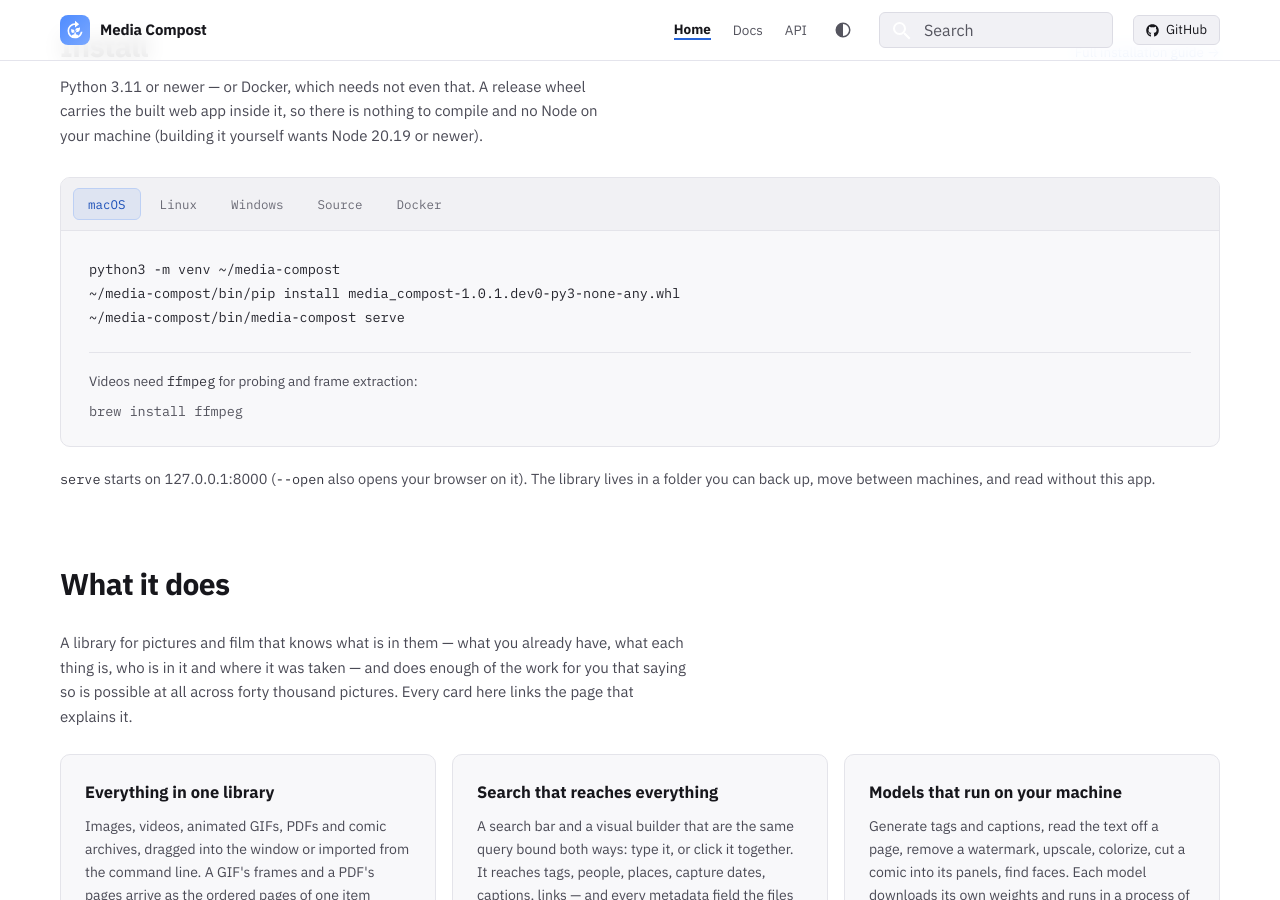
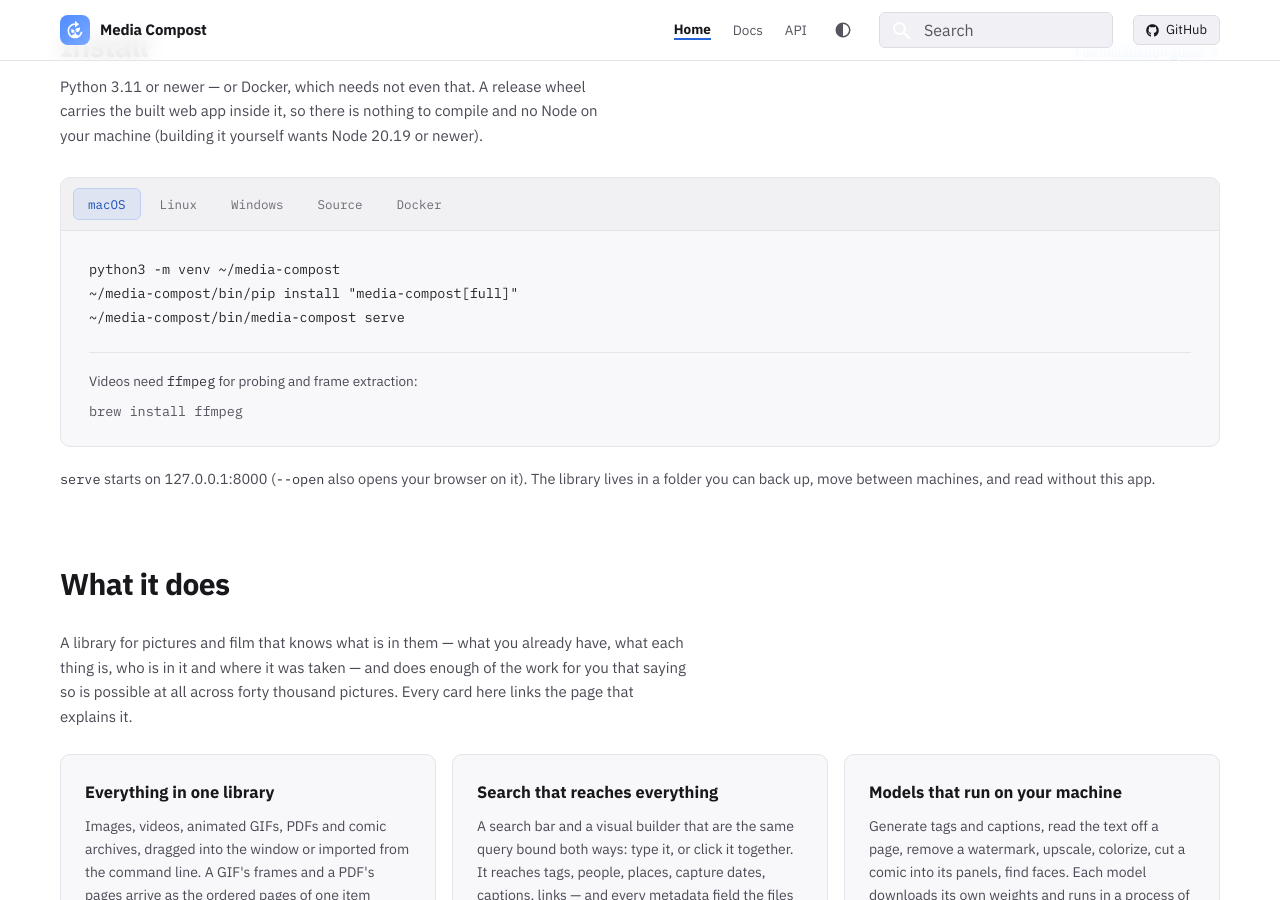
Before and after one commit to mediacompost/media-compost, an MkDocs documentation site: the page built from docs/index.md, in a window 1280 px wide and 900 px high, scrolled down 546 px. Built offline with MkDocs 1.6.1 and Material for MkDocs 9.7.7, drawn with Linux system fonts in a browser that asks for light colours; the version menu is left out.

Commit message:
The landing page installs from PyPI
The three OS tabs told you to pip install a wheel filename, which is a file
you have to have found and downloaded first — written before there was an
index to install from. `pip install "media-compost[full]"` is the whole
instruction now, and `[full]` because what the landing page is offering is
the web app.

The version no longer appears in those lines, so `extra.version_number` is
the footer's alone; its comment said both.

mkdocs build --strict passes and the rendered page carries the new line
three times.

Co-Authored-By: Claude Opus 5 <noreply@anthropic.com>

```diff
--- a/website/mkdocs.yml
+++ b/website/mkdocs.yml
@@ -154,9 +154,9 @@ extra:
     provider: mike
     alias: true
   generator: false
-  # What the footer's small print and the install commands say. `extra.version`
-  # above is mike's switcher and carries no number, so this is the one place the
-  # release is written down for the site.
+  # What the footer's small print says. `extra.version` above is mike's
+  # switcher and carries no number, so this is the one place the release is
+  # written down for the site.
   version_number: "1.0.1.dev0"
 
 markdown_extensions:
--- a/website/overrides/home.html
+++ b/website/overrides/home.html
@@ -156,7 +156,7 @@
       <div class="mc-panel__body">
         <div class="mc-pane" id="mc-pane-macos" role="tabpanel" aria-labelledby="mc-tab-macos" data-mc-pane="macos">
 <pre class="mc-code">python3 -m venv ~/media-compost
-~/media-compost/bin/pip install media_compost-{{ config.extra.version_number | d('1.0.0', true) }}-py3-none-any.whl
+~/media-compost/bin/pip install "media-compost[full]"
 ~/media-compost/bin/media-compost serve</pre>
           <div class="mc-note">
             <p>Videos need <code>ffmpeg</code> for probing and frame extraction:</p>
@@ -166,7 +166,7 @@
 
         <div class="mc-pane" id="mc-pane-linux" role="tabpanel" aria-labelledby="mc-tab-linux" data-mc-pane="linux" hidden>
 <pre class="mc-code">python3 -m venv ~/media-compost
-~/media-compost/bin/pip install media_compost-{{ config.extra.version_number | d('1.0.0', true) }}-py3-none-any.whl
+~/media-compost/bin/pip install "media-compost[full]"
 ~/media-compost/bin/media-compost serve</pre>
           <div class="mc-note">
             <p>Videos need <code>ffmpeg</code> for probing and frame extraction:</p>
@@ -176,7 +176,7 @@
 
         <div class="mc-pane" id="mc-pane-windows" role="tabpanel" aria-labelledby="mc-tab-windows" data-mc-pane="windows" hidden>
 <pre class="mc-code">py -3.11 -m venv %USERPROFILE%\media-compost
-%USERPROFILE%\media-compost\Scripts\pip install media_compost-{{ config.extra.version_number | d('1.0.0', true) }}-py3-none-any.whl
+%USERPROFILE%\media-compost\Scripts\pip install "media-compost[full]"
 %USERPROFILE%\media-compost\Scripts\media-compost serve</pre>
           <div class="mc-note">
             <p>Videos need <code>ffmpeg</code> on your <code>PATH</code>:</p>
```
